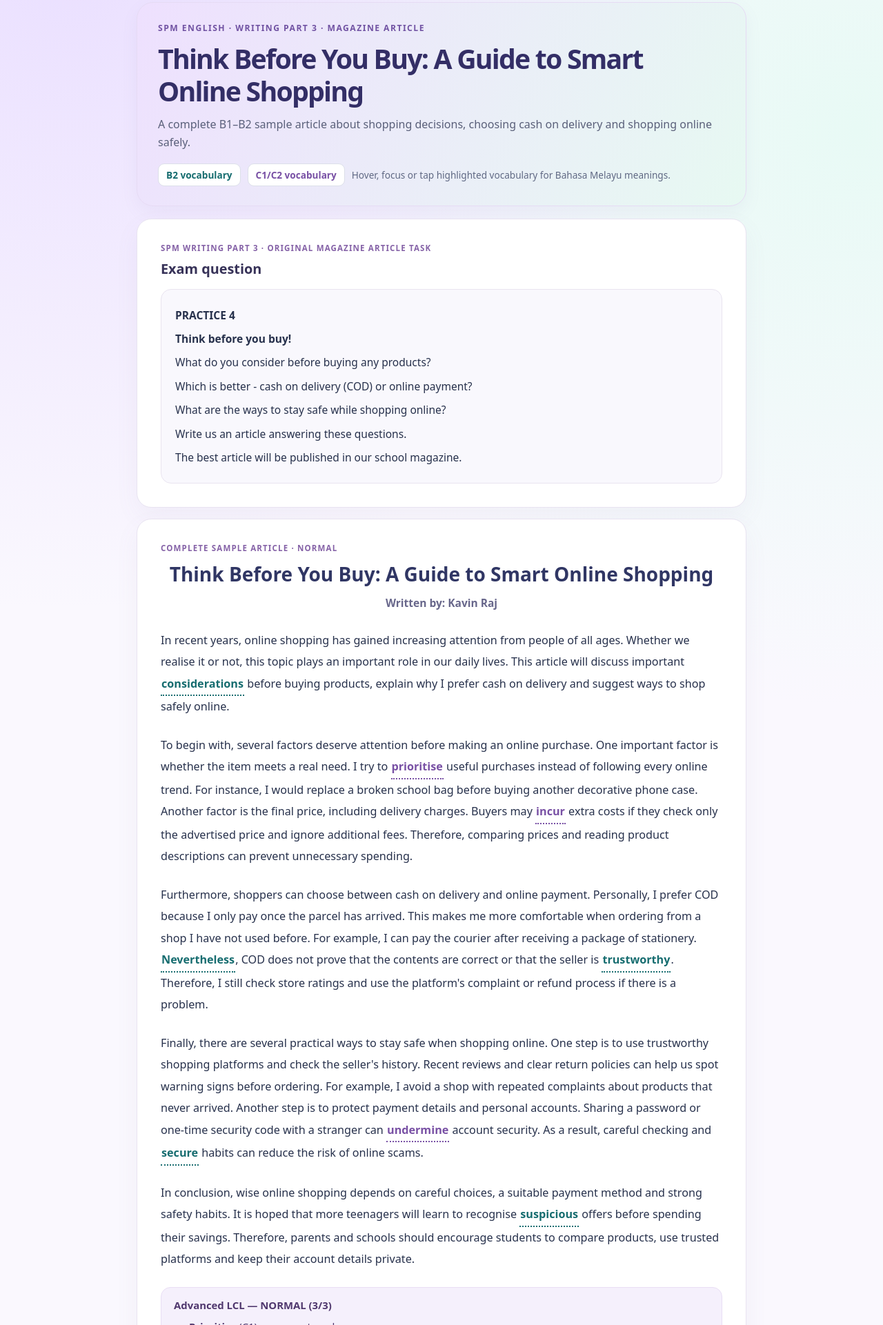
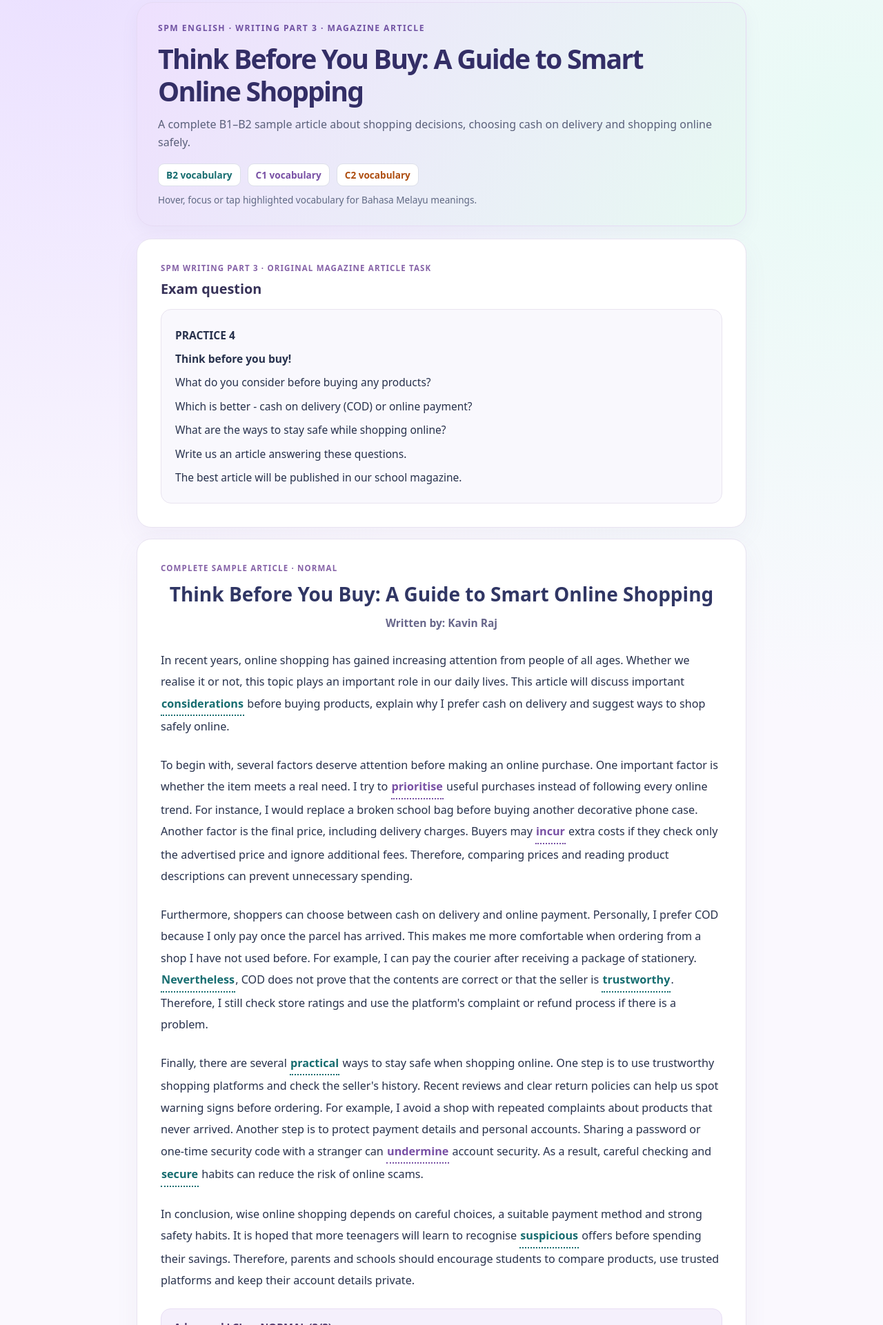
Before and after one commit to fatinlea1001/language-games, a plain HTML site: page eng-sample-essay-think-before-you-buy-normal.html in a window 1280 px wide. Shown: the part 72-1993 px from the top of the page at 69% size. Drawn offline with Linux system fonts and the light colour scheme.

Commit message:
Audit B2 C1 C2 vocabulary annotations and colour levels

```diff
--- a/eng-sample-essay-think-before-you-buy-normal.html
+++ b/eng-sample-essay-think-before-you-buy-normal.html
@@ -35,6 +35,9 @@ h2{font-size:1.24rem;line-height:1.35;margin:0 0 15px;color:#373258}
 .essay-part p{font-size:1.01rem;line-height:1.95;margin:0;overflow-wrap:break-word}
 .word{display:inline;font:inherit;color:var(--b2);font-weight:800;border:0;border-bottom:2px dotted currentColor;background:transparent;cursor:help;padding:0 1px;position:relative;line-height:inherit}
 .word.c1{color:var(--c1)}
+.word.c2{color:#ae4e10}
+.word.c2:hover,.word.c2[aria-expanded="true"],.word.c2:focus-visible{background:#fff1dd}
+@media (hover:hover) and (pointer:fine){.word.c2:after{background:#854012}}
 .word:hover,.word[aria-expanded="true"],.word:focus-visible{background:#eef7f6;border-radius:2px}
 .word.c1:hover,.word.c1[aria-expanded="true"],.word.c1:focus-visible{background:#f4eafd}
 .word:focus-visible{outline:2px solid currentColor;outline-offset:3px}
@@ -66,7 +69,7 @@ h2{font-size:1.24rem;line-height:1.35;margin:0 0 15px;color:#373258}
 <body>
 <main class="shell">
 <nav class="nav"><a href="directory/" aria-label="Return to Language Arcade">← Language Arcade</a><span class="chip">📖 SAMPLE ARTICLES · NORMAL</span></nav>
-<section class="hero"><div class="kicker">SPM English · Writing Part 3 · Magazine Article</div><h1>Think Before You Buy: A Guide to Smart Online Shopping</h1><p>A complete B1–B2 sample article about shopping decisions, choosing cash on delivery and shopping online safely.</p><div class="legend"><span class="sample b2tag">B2 vocabulary</span><span class="sample c1tag">C1/C2 vocabulary</span><span>Hover, focus or tap highlighted vocabulary for Bahasa Melayu meanings.</span></div></section>
+<section class="hero"><div class="kicker">SPM English · Writing Part 3 · Magazine Article</div><h1>Think Before You Buy: A Guide to Smart Online Shopping</h1><p>A complete B1–B2 sample article about shopping decisions, choosing cash on delivery and shopping online safely.</p><div class="legend"><span class="sample b2tag">B2 vocabulary</span><span class="sample c1tag">C1 vocabulary</span><span class="sample" style="color:#ae4e10">C2 vocabulary</span><span>Hover, focus or tap highlighted vocabulary for Bahasa Melayu meanings.</span></div></section>
 <section class="panel" aria-labelledby="questionHeading">
 <div class="section-label">SPM Writing Part 3 · Original Magazine Article Task</div>
 <h2 id="questionHeading">Exam question</h2>
@@ -77,7 +80,7 @@ h2{font-size:1.24rem;line-height:1.35;margin:0 0 15px;color:#373258}
 <article class="sample-essay" id="sampleEssay"><h2 class="essay-title" id="essayHeading">Think Before You Buy: A Guide to Smart Online Shopping</h2><p class="byline">Written by: Kavin Raj</p><div class="essay-part"><p>In recent years, online shopping has gained increasing attention from people of all ages. Whether we realise it or not, this topic plays an important role in our daily lives. This article will discuss important <button type="button" class="word b2" data-level="B2" data-meaning="perkara yang dipertimbangkan" aria-label="considerations (B2): perkara yang dipertimbangkan" aria-expanded="false">considerations</button> before buying products, explain why I prefer cash on delivery and suggest ways to shop safely online.</p></div>
 <div class="essay-part"><p>To begin with, several factors deserve attention before making an online purchase. One important factor is whether the item meets a real need. I try to <button type="button" class="word c1" data-level="C1" data-meaning="mengutamakan" aria-label="prioritise (C1): mengutamakan" aria-expanded="false">prioritise</button> useful purchases instead of following every online trend. For instance, I would replace a broken school bag before buying another decorative phone case. Another factor is the final price, including delivery charges. Buyers may <button type="button" class="word c1" data-level="C2" data-meaning="menanggung kos / perbelanjaan" aria-label="incur (C2): menanggung kos / perbelanjaan" aria-expanded="false">incur</button> extra costs if they check only the advertised price and ignore additional fees. Therefore, comparing prices and reading product descriptions can prevent unnecessary spending.</p></div>
 <div class="essay-part"><p>Furthermore, shoppers can choose between cash on delivery and online payment. Personally, I prefer COD because I only pay once the parcel has arrived. This makes me more comfortable when ordering from a shop I have not used before. For example, I can pay the courier after receiving a package of stationery. <button type="button" class="word b2" data-level="B2" data-meaning="walau bagaimanapun" aria-label="Nevertheless (B2): walau bagaimanapun" aria-expanded="false">Nevertheless</button>, COD does not prove that the contents are correct or that the seller is <button type="button" class="word b2" data-level="B2" data-meaning="boleh dipercayai" aria-label="trustworthy (B2): boleh dipercayai" aria-expanded="false">trustworthy</button>. Therefore, I still check store ratings and use the platform&#39;s complaint or refund process if there is a problem.</p></div>
-<div class="essay-part"><p>Finally, there are several practical ways to stay safe when shopping online. One step is to use trustworthy shopping platforms and check the seller&#39;s history. Recent reviews and clear return policies can help us spot warning signs before ordering. For example, I avoid a shop with repeated complaints about products that never arrived. Another step is to protect payment details and personal accounts. Sharing a password or one-time security code with a stranger can <button type="button" class="word c1" data-level="C2" data-meaning="menjejaskan / melemahkan" aria-label="undermine (C2): menjejaskan / melemahkan" aria-expanded="false">undermine</button> account security. As a result, careful checking and <button type="button" class="word b2" data-level="B2" data-meaning="selamat / terlindung" aria-label="secure (B2): selamat / terlindung" aria-expanded="false">secure</button> habits can reduce the risk of online scams.</p></div>
+<div class="essay-part"><p>Finally, there are several <button type="button" class="word b2" data-level="B2" data-meaning="praktikal / berguna" aria-label="practical (B2): praktikal / berguna" aria-expanded="false">practical</button> ways to stay safe when shopping online. One step is to use trustworthy shopping platforms and check the seller&#39;s history. Recent reviews and clear return policies can help us spot warning signs before ordering. For example, I avoid a shop with repeated complaints about products that never arrived. Another step is to protect payment details and personal accounts. Sharing a password or one-time security code with a stranger can <button type="button" class="word c1" data-level="C2" data-meaning="menjejaskan / melemahkan" aria-label="undermine (C2): menjejaskan / melemahkan" aria-expanded="false">undermine</button> account security. As a result, careful checking and <button type="button" class="word b2" data-level="B2" data-meaning="selamat / terlindung" aria-label="secure (B2): selamat / terlindung" aria-expanded="false">secure</button> habits can reduce the risk of online scams.</p></div>
 <div class="essay-part"><p>In conclusion, wise online shopping depends on careful choices, a suitable payment method and strong safety habits. It is hoped that more teenagers will learn to recognise <button type="button" class="word b2" data-level="B2" data-meaning="mencurigakan" aria-label="suspicious (B2): mencurigakan" aria-expanded="false">suspicious</button> offers before spending their savings. Therefore, parents and schools should encourage students to compare products, use trusted platforms and keep their account details private.</p></div></article>
 <section class="c1-summary" aria-label="Advanced vocabulary used"><strong>Advanced LCL — NORMAL (3/3)</strong><ul><li><strong>Prioritise</strong> (C1) — mengutamakan</li><li><strong>Incur</strong> (C2) — menanggung kos / perbelanjaan</li><li><strong>Undermine</strong> (C2) — menjejaskan / melemahkan</li></ul></section>
 <div class="toolbar">
```
